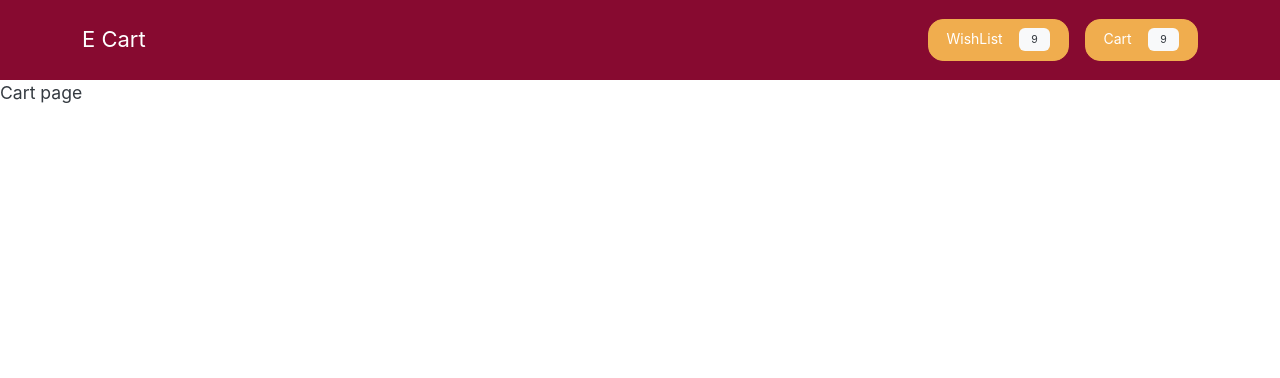
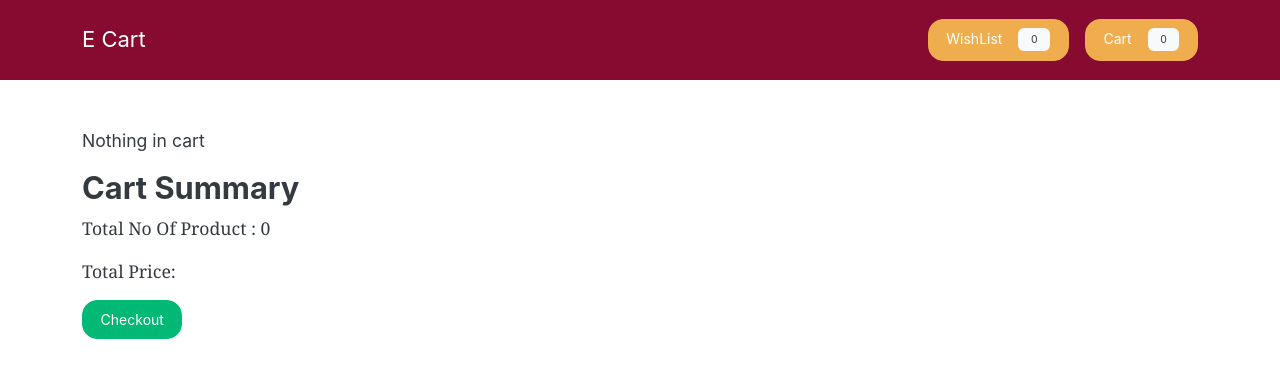
Before and after one commit to Athirasiva/e-cart, a React (Create React App) app: page /cart in a window 1280 px wide. Shown: the top 378 px of the page. Built offline with nearby package versions, Linux system fonts and the light colour scheme; the HTML template or start-up script is replaced by a standard one.

Commit message:
wishlist and cart added

```diff
--- a/src/Components/Cart.jsx
+++ b/src/Components/Cart.jsx
@@ -1,14 +1,101 @@
-import React from 'react'
+import React, { useEffect, useState } from 'react'
 import Badge from 'react-bootstrap/Badge';
 import { Button } from 'react-bootstrap';
+import Grid from "@mui/material/Grid2";
+import Card from "@mui/material/Card";
+import CardMedia from "@mui/material/CardMedia";
+import CardContent from "@mui/material/CardContent";
+import Typography from "@mui/material/Typography";
+import { useDispatch, useSelector } from 'react-redux';
+import { removeFromCart } from '../redux/slice/cartSlice';
+import { useNavigate } from 'react-router-dom';
 
 function Cart() {
+  const cart = useSelector((state)=>state.cartReducer)
+  const navigate = useNavigate()
+  const dispatch = useDispatch()
+  const [sum, setSum] = useState("")
+  useEffect(()=>{
+    if(cart.length>0){
+      setSum(cart.map(item=>item.price).reduce((p1,p2)=>p1+p2))
+    }
+  },[])
+  const handleCheckout =() =>{
+    alert("Order Placed Successfully");
+    navigate('/')
+  }
   return (
-    <div>
+    <div className="container mt-5">
+    <Grid
+     container
+     spacing={{ xs: 2, md: 3 }}
+     columns={{ xs: 4, sm: 8, md: 12 }}
+   >
+    {
+      cart.length > 0 ?
+      cart.map((elem,index)=>(
 
 
-      Cart page
-    </div>
+        <Grid item xs={2} sm={4} md={4}>
+             <Card sx={{ width: 300, height: 350, boxSizing: 'border-box' }}>
+               <CardMedia
+                 component="img"
+                 height="200"
+                 image={elem.image}
+                 alt=" "
+                 // className="p-4"
+                 sx={{
+                   objectFit: "contain", // Ensures the entire image fits within the container
+                   width: "100%",
+                   height: 200,
+                   marginTop: 3,
+                   padding:2
+                 }}
+               />
+               <CardContent>
+                 <Typography
+                   variant="body2"
+                   sx={{ color: "text.primary", textAlign:"center"}}
+                 >
+                  {elem.title}
+                 </Typography>
+
+                 <Typography
+                   variant="body2"
+                   sx={{ color: "text.secondary", textAlign:"center" }}
+                 >
+                   Price : {elem.price}
+                 </Typography>
+                 <Button
+                  variant="danger"
+                  onClick={()=>dispatch(removeFromCart(elem.id))}
+                 >Remove from cart</Button>
+               </CardContent>
+             </Card>
+           </Grid>
+
+      )
+    )
+
+
+      :
+      "Nothing in cart"
+    }
+
+
+   </Grid>
+
+   <div className='mt-3'>
+    <h3>Cart Summary</h3>
+    <p>Total No Of Product : {cart.length}</p>
+    <p>Total Price: {sum}</p>
+    <Button
+       variant="success"
+       onClick={handleCheckout}
+    >Checkout</Button>
+   </div>
+
+</div>
   )
 }
 
--- a/src/Components/Header.jsx
+++ b/src/Components/Header.jsx
@@ -5,8 +5,11 @@ import Navbar from "react-bootstrap/Navbar";
 import { Link } from "react-router-dom";
 import { Button } from "react-bootstrap";
 import Badge from "react-bootstrap/Badge";
+import { useSelector } from "react-redux";
 
 function Header() {
+  const wishlist = useSelector((state)=>state.wishlistReducer)
+  const cart = useSelector((state)=>state.cartReducer)
   return (
     <div>
       <Navbar style={{backgroundColor:"#870a30", height:"80px"}}>
@@ -25,7 +28,7 @@ function Header() {
               >
                 WishList
               </Link>
-              <Badge bg="light" text="dark">9</Badge>
+              <Badge bg="light" text="dark">{wishlist.length}</Badge>
             </Button>
             <Button variant="warning">
               <Link
@@ -35,7 +38,7 @@ function Header() {
               >
                 Cart
               </Link>
-              <Badge bg="light" text="dark">9</Badge>
+              <Badge bg="light" text="dark">{cart.length}</Badge>
             </Button>
           </Nav>
         </Container>
--- a/src/Components/Items.jsx
+++ b/src/Components/Items.jsx
@@ -8,7 +8,8 @@ import CardContent from "@mui/material/CardContent";
 import Typography from "@mui/material/Typography";
 import { Button } from 'react-bootstrap';
 import { addWishList } from "../redux/slice/wishListSlice";
-import { useDispatch,useSelector } from "react-redux";
+import { useDispatch } from "react-redux";
+import { addToCart} from "../redux/slice/cartSlice"
 function Items() {
   const [items, setItems] = useState([]);
   useEffect(() => {
@@ -19,7 +20,6 @@ function Items() {
     });
   });
   const dispatch = useDispatch()
-  // const WishListItems = useSelector((state)=>state.wishlistReducer);
 
 
 
@@ -48,7 +48,7 @@ function Items() {
                     component="img"
                     height="200"
                     image={list.image}
-                    alt="Paella dish"
+                    alt=" "
                     sx={{
                       objectFit: "contain", // Ensures the entire image fits within the container
                       width: "100%",
@@ -72,7 +72,7 @@ function Items() {
                       Price : ${list.price}
                     </Typography>
                     <Button variant="success" onClick={()=>dispatch(addWishList(list))} className="me-3">WishList</Button>
-                    <Button variant="danger" >Add To cart</Button>
+                    <Button variant="danger" onClick={()=>dispatch(addToCart(list))}>Add To cart</Button>
                   </CardContent>
                 </Card>
               </Grid>
--- a/src/Components/WishList.jsx
+++ b/src/Components/WishList.jsx
@@ -5,11 +5,17 @@ import Card from "@mui/material/Card";
 import CardMedia from "@mui/material/CardMedia";
 import CardContent from "@mui/material/CardContent";
 import Typography from "@mui/material/Typography";
-import { useSelector } from "react-redux";
+import { useDispatch, useSelector } from "react-redux";
+import { addToCart } from '../redux/slice/cartSlice';
+import { removeFromWishList } from '../redux/slice/wishListSlice';
 
 function WishList() {
   const WishListItems = useSelector((state)=>state.wishlistReducer);
-  console.log(WishListItems);
+  const dispatch = useDispatch()
+  const handleCart  =(product)=>{
+    dispatch(addToCart(product))
+    dispatch(removeFromWishList(product.id))
+  }
   return (
     <div className="container mt-5">
        <Grid
@@ -26,7 +32,7 @@ function WishList() {
                     component="img"
                     height="200"
                     image={list.image}
-                    alt="Paella dish"
+                    alt=" "
                     // className="p-4"
                     sx={{
                       objectFit: "contain", // Ensures the entire image fits within the container
@@ -52,12 +58,13 @@ function WishList() {
                     </Typography>
                     <Button
                      variant="danger"
+                     onClick={()=>handleCart(list)}
                     >Add To cart</Button>
                   </CardContent>
                 </Card>
               </Grid>
           ))
-          :"nothing in cart"
+          :"nothing in Wishlist"
         }
 
       </Grid>
```
